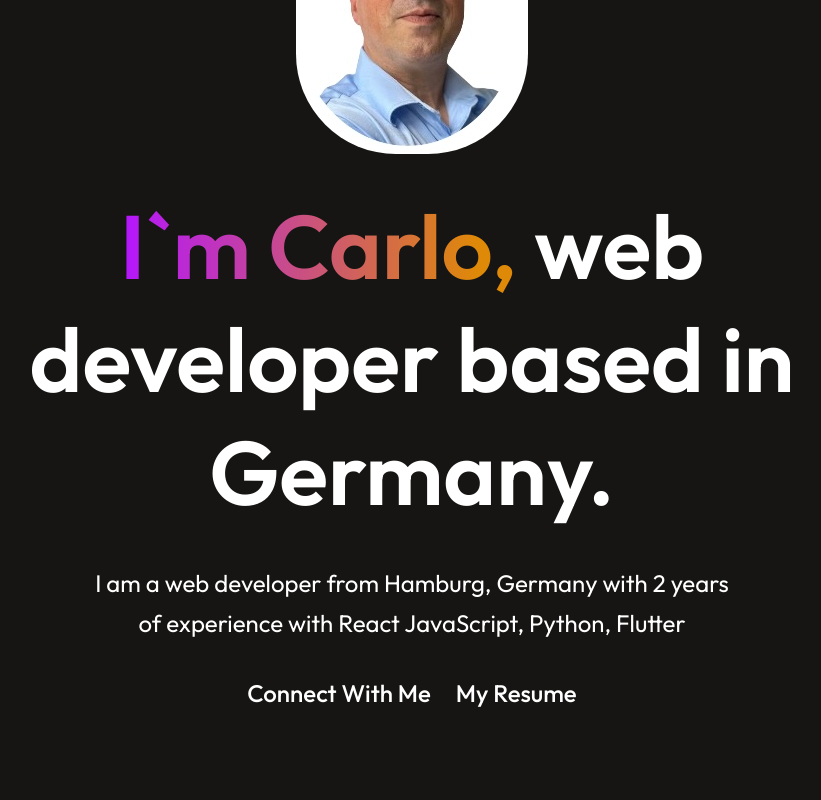
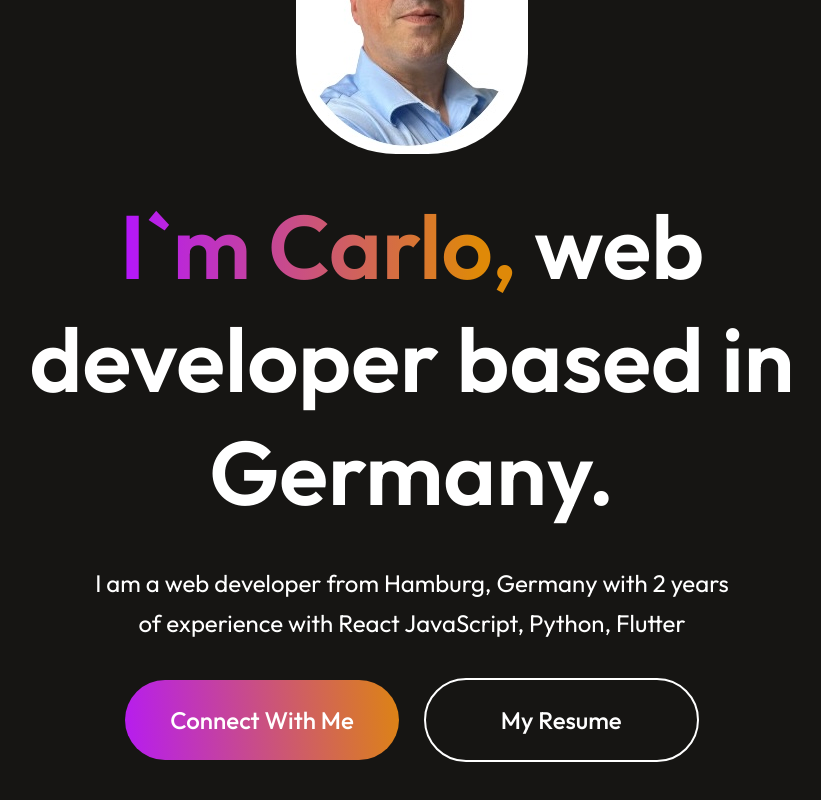
Before and after one commit to Giancarlo49/portfolio2024, a React (Vite) app: page / in a window 1280 px wide. Shown: the part 421-1221 px from the top of the page, without its empty margins (228-1049 px from the left). Before the commit the page ends 1179 px from the top, so only its background shows below. Built offline with nearby package versions, Linux system fonts and the light colour scheme.

Commit message:
Startpage fertig gestellt

```diff
--- a/src/Components/Hero/Hero.css
+++ b/src/Components/Hero/Hero.css
@@ -39,3 +39,25 @@
     font-weight: 500;
     margin-bottom: 50px;
 }
+
+.hero-connect{
+    padding: 25px 45px;
+    border-radius: 50px;
+    background: linear-gradient(264deg, #DF8908 -5.09%, #B415FF 106.28%);
+    cursor: pointer;
+}
+
+.hero-resume{
+    padding: 25px 75px;
+    border-radius: 50px;
+    border: 2px solid #FFF;
+    cursor: pointer;
+}
+
+.hero-connect:hover{
+border: 2px solid white;
+}
+
+.hero-resume:hover{
+    border-color: #B415FF;
+}
--- a/src/Components/Hero/Hero.jsx
+++ b/src/Components/Hero/Hero.jsx
@@ -9,7 +9,7 @@ const Hero = () => {
           <h1><span>I`m Carlo,</span> web developer based in Germany.</h1>
           <p>I am a web developer from Hamburg, Germany with 2 years of experience with React JavaScript, Python, Flutter</p>
           <div className="hero-action">
-              <div className="hero-connection">Connect With Me</div>
+              <div className="hero-connect">Connect With Me</div>
               <div className="hero-resume">My Resume</div>
           </div>
 
```
